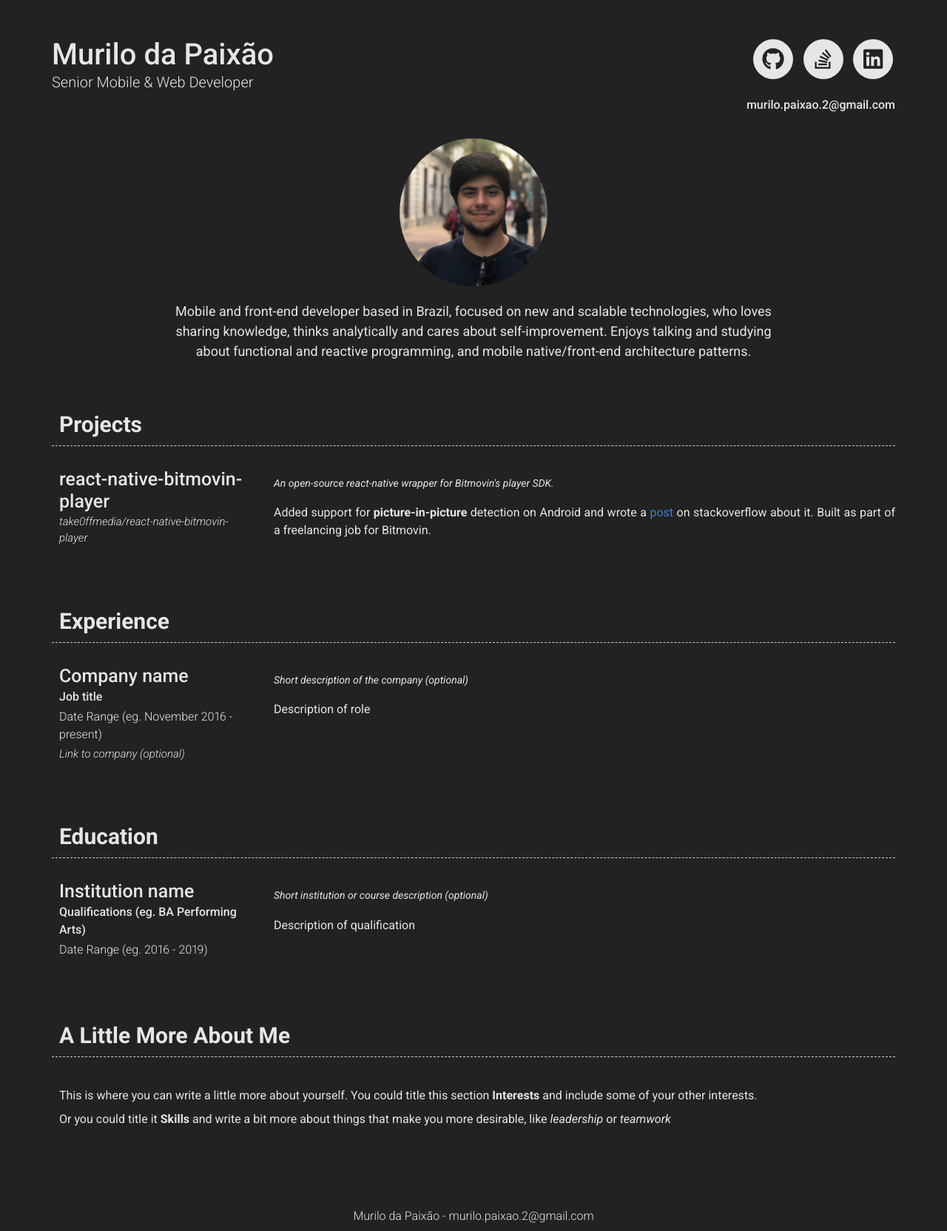
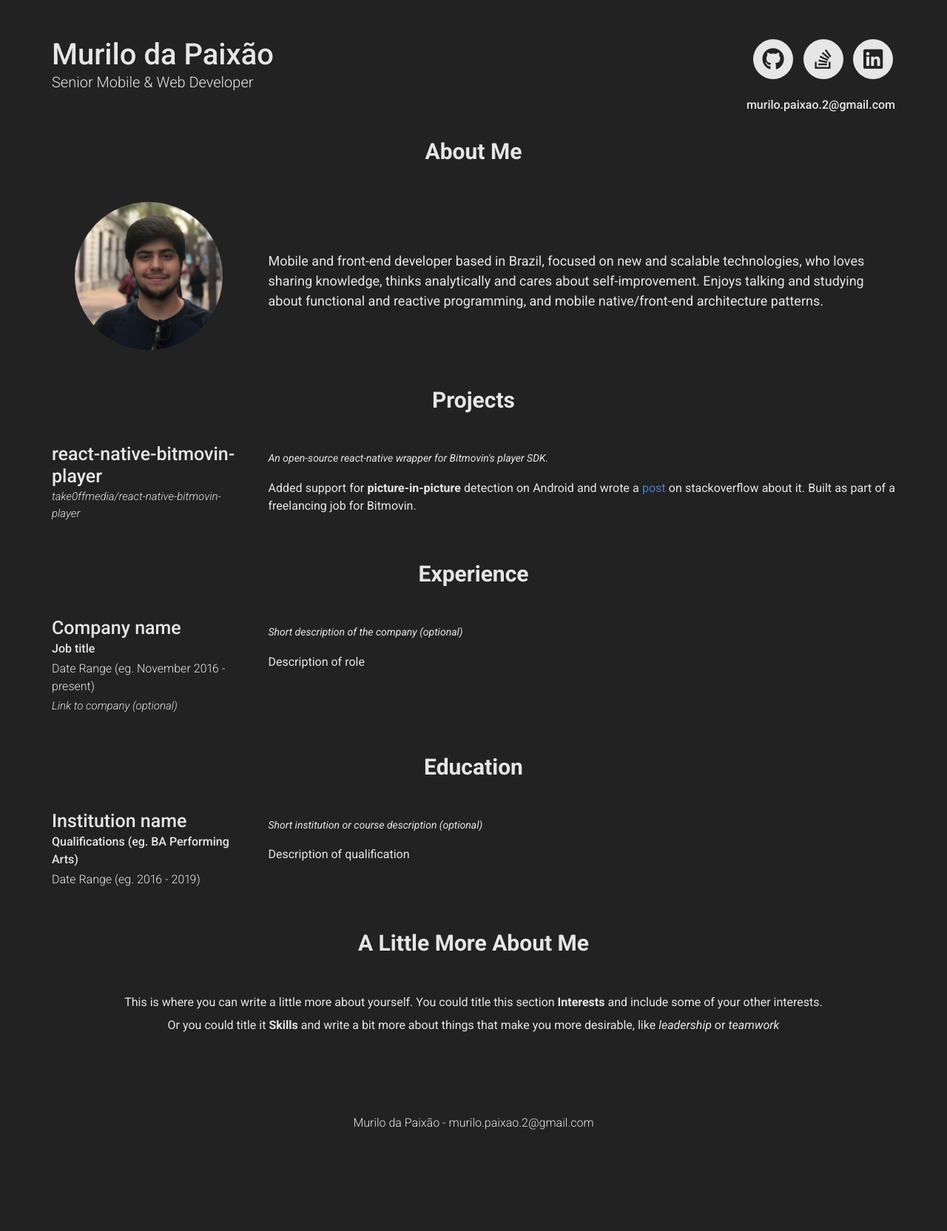
Before and after one commit to pogist/pogist.github.io, a Jekyll site: the page built from index.md, in a window 1280 px wide. Shown: the whole page at 74% size. Built offline with Jekyll 4.4.1, drawn with Linux system fonts in a browser that asks for light colours; nearby versions of some CDN libraries; after the commit the page ends 1537 px from its top, so only the background shows below that.

Commit message:
Simplify styles

```diff
--- a/assets/main.scss
+++ b/assets/main.scss
@@ -3,10 +3,6 @@
 ---
 
 @import 'modern-resume-theme';
-
-#about-me {
-  display: none;
-}
 
 .header-left {
   margin-top: 0;
@@ -29,24 +25,26 @@
   .row {
     display: flex;
     align-items: center;
-    flex-direction: column;
     p {
       font-size: large;
+      text-align: left;
+    }
+  }
+}
+
+.text-container {
+  .row {
+    p {
       text-align: center;
     }
   }
 }
 
-$padding-left: 10px;
 .list-container, .text-container {
-  margin-top: 6rem;
   h3 {
-    text-align: left;
-    padding-left: $padding-left;
-    border-bottom: dashed 0.5px #CCC;
+    border-bottom: none;
   }
   .row {
-    padding-left: $padding-left;
     p.quote {
       text-align: left;
       padding-left: 0;
```
